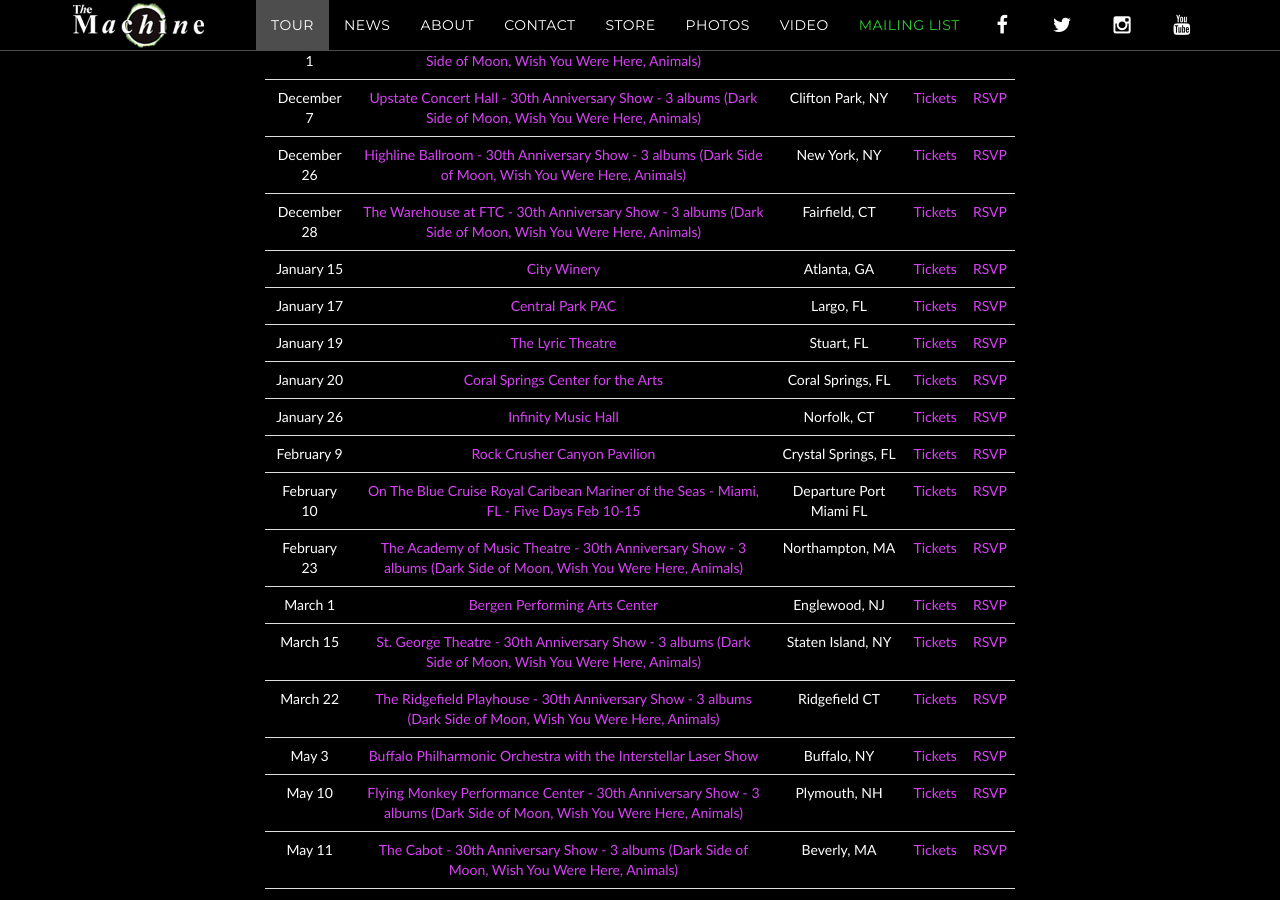
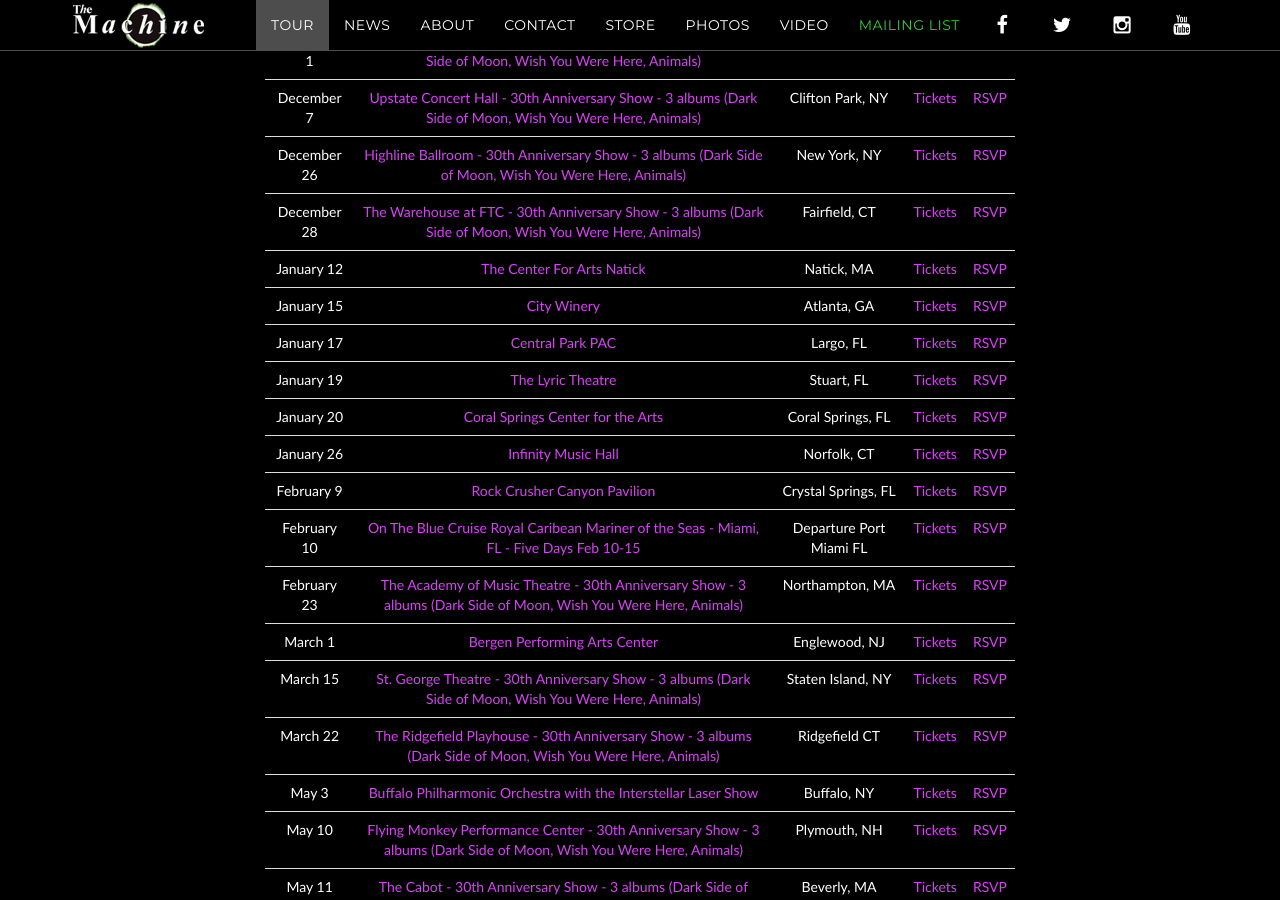
Before and after one commit to machineweb/machineweb.github.io, a Jekyll site: the page built from index.html, in a window 1280 px wide and 900 px high, scrolled down 1281 px. Built offline with Jekyll 4.4.1, drawn with Linux system fonts in a browser that asks for light colours; comment, search, counter and statistics services are not loaded.

Commit message:
New tour item

```diff
--- a/_data/tour.yml
+++ b/_data/tour.yml
@@ -3705,3 +3705,11 @@
     tickets-url: ""
     rsvp-url: ""
     order: "1545973200000"
+
+  - date: "January 12 2019"
+    venue: "The Center For Arts Natick"
+    venue-url: "http://www.natickarts.org/performance/machine-performs-pink-floyd-unplugged-2019-01-12?fbclid=IwAR38TNUeT69eRxNrt4AudgsHl9whk0nR5AtF3KrYezDSAY8ir_56PzLH3ao"
+    location: "Natick, MA"
+    tickets-url: "http://www.natickarts.org/performance/machine-performs-pink-floyd-unplugged-2019-01-12?fbclid=IwAR38TNUeT69eRxNrt4AudgsHl9whk0nR5AtF3KrYezDSAY8ir_56PzLH3ao"
+    rsvp-url: "https://www.facebook.com/events/254238728597985/"
+    order: "1547269200000"
```
